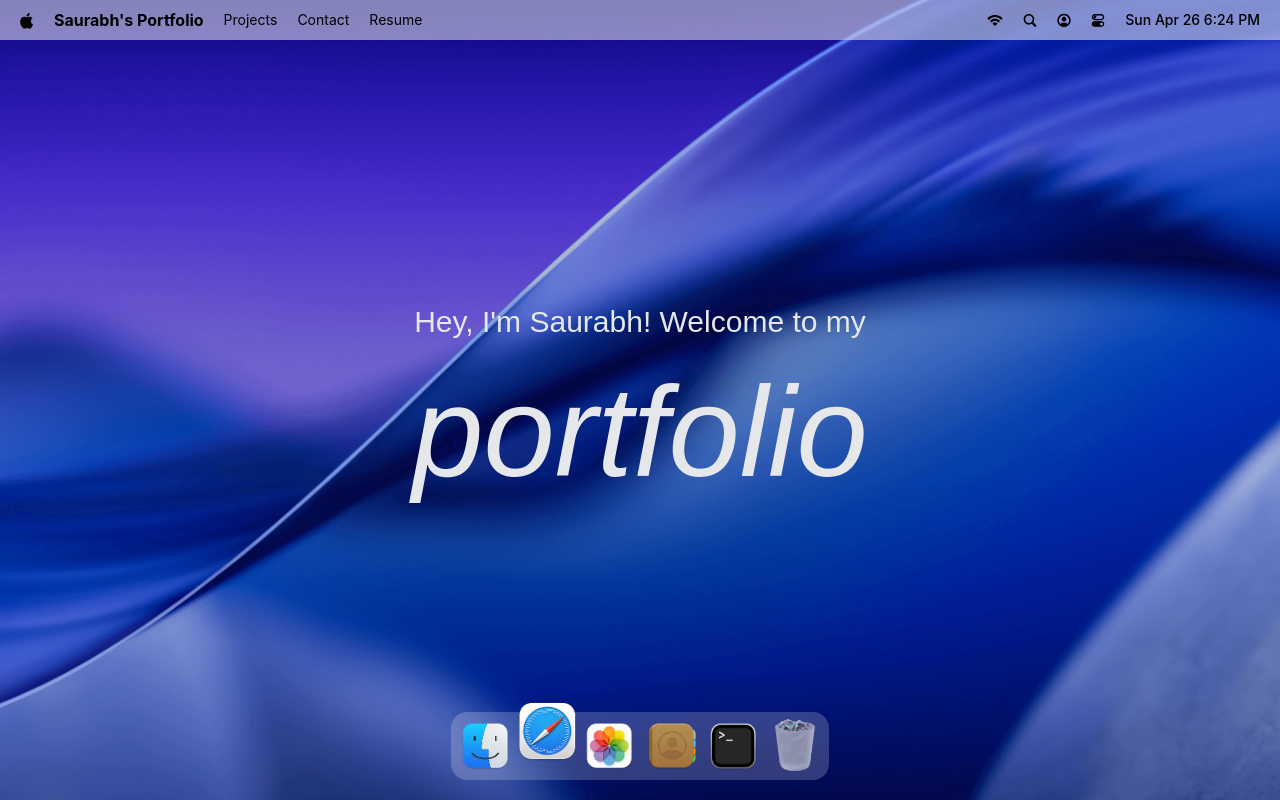
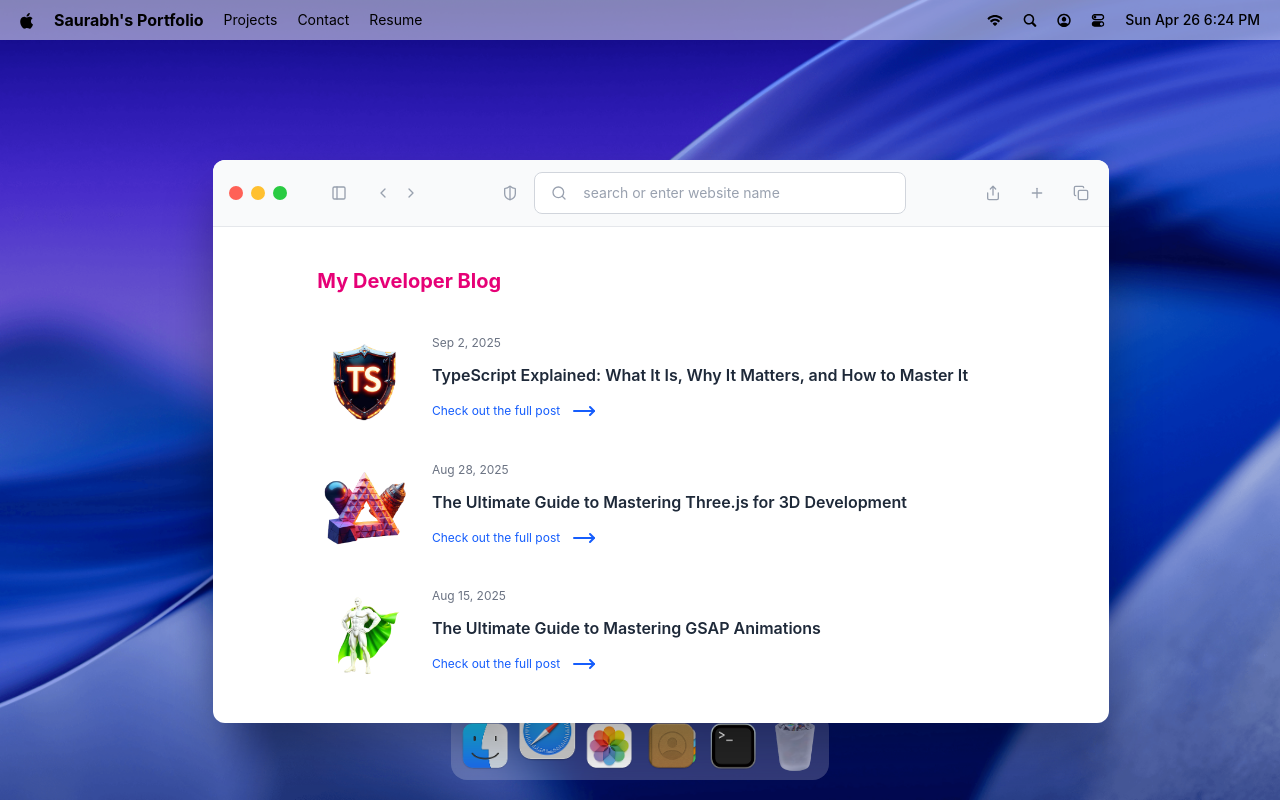
Before and after one commit to saurabh19304/macOS-portfolio, a React (Vite) app: page / in a window 1280 px wide. Both pictures are taken after a click on the button 547 px from the left and 746 px from the top of the page. Built offline with nearby package versions, Linux system fonts and the light colour scheme; a web font is replaced by a local one.

Commit message:
implemented the safari Artical component

```diff
--- a/src/App.jsx
+++ b/src/App.jsx
@@ -2,7 +2,7 @@
 import { Navbar, Welcome, Dock } from './components'
 
 import { Draggable } from "gsap/Draggable";
-import {Terminal} from "#/windows/index.js";
+import {Safari, Terminal} from "#/windows/index.js";
 gsap.registerPlugin(Draggable);
 
 function App() {
@@ -13,6 +13,7 @@
     <Dock />
 
     <Terminal />
+    <Safari />
         </main>
     )
 }
--- /dev/null
+++ b/src/windows/Safari.jsx
@@ -0,0 +1,64 @@
+import React from 'react'
+import {WindowControls} from "#/components";
+import windowWrapper from "#/hoc/WindowWrapper.jsx";
+import {ChevronLeft, ChevronRight, Copy, MoveRight, PanelLeft, Plus, Search, Share, ShieldHalf} from "lucide-react";
+import {blogPosts} from "#/constants/index.js";
+const Safari = () => {
+    return (
+       <>
+           <div id="window-header">
+               <WindowControls target="safari"/>
+               <PanelLeft className="ml-10 icon" />
+
+               <div className="flex item-center gap-1 ml-5">
+                    <ChevronLeft className="icon" />
+                    <ChevronRight className="icon" />
+               </div>
+
+               <div className="flex-1 flex-center gap-3">
+                   <ShieldHalf className="icon"/>
+
+                   <div className="search">
+                       <Search className="icon" />
+
+                       <input type="text" placeholder="search or enter website name" className="flex-1 "/>
+                   </div>
+               </div>
+
+               <div className="flex items-center gap-5">
+                   <Share className="icon" />
+                   <Plus className="icon" />
+                   <Copy className="icon" />
+               </div>
+
+
+
+           </div>
+           <div className="blog">
+               <h2>My Developer Blog</h2>
+
+               <div className="space-y-8">
+                   {blogPosts.map(({id, image, title,  date, link}) => (
+                          <div key={id} className="blog-post">
+                              <div className="col-span-2">
+                                  <img src={image} alt={title} />
+
+
+                              </div>
+                              <div className="content">
+                                  <p>{date}</p>
+                                  <h3>{title}</h3>
+                                  <a href={link} target="_blank" rel="noopener noreferrer" >
+                                      Check out the full post <MoveRight className="icon-hover" />
+                                  </a>
+                              </div>
+                          </div>
+                   ))}
+               </div>
+           </div>
+       </>
+    )
+}
+
+const SafariWindow = windowWrapper( Safari, 'safari')
+export default SafariWindow
--- a/src/windows/Terminal.jsx
+++ b/src/windows/Terminal.jsx
@@ -36,7 +36,7 @@
                 </ul>
             <div className="footnote">
                 <p>
-                    <check size={20} /> 5 of 5 stacks loaded successfully (100%)
+                    <Check size={20} /> 5 of 5 stacks loaded successfully (100%)
                 </p>
                 <p className={"text-black"}>
                     <Flag size={15} fill="black" />
--- a/src/windows/index.js
+++ b/src/windows/index.js
@@ -1,3 +1,4 @@
 import Terminal from "#/windows/Terminal.jsx";
+import Safari from "#/windows/Safari.jsx";
 
-export { Terminal };
+export { Terminal, Safari};
```
